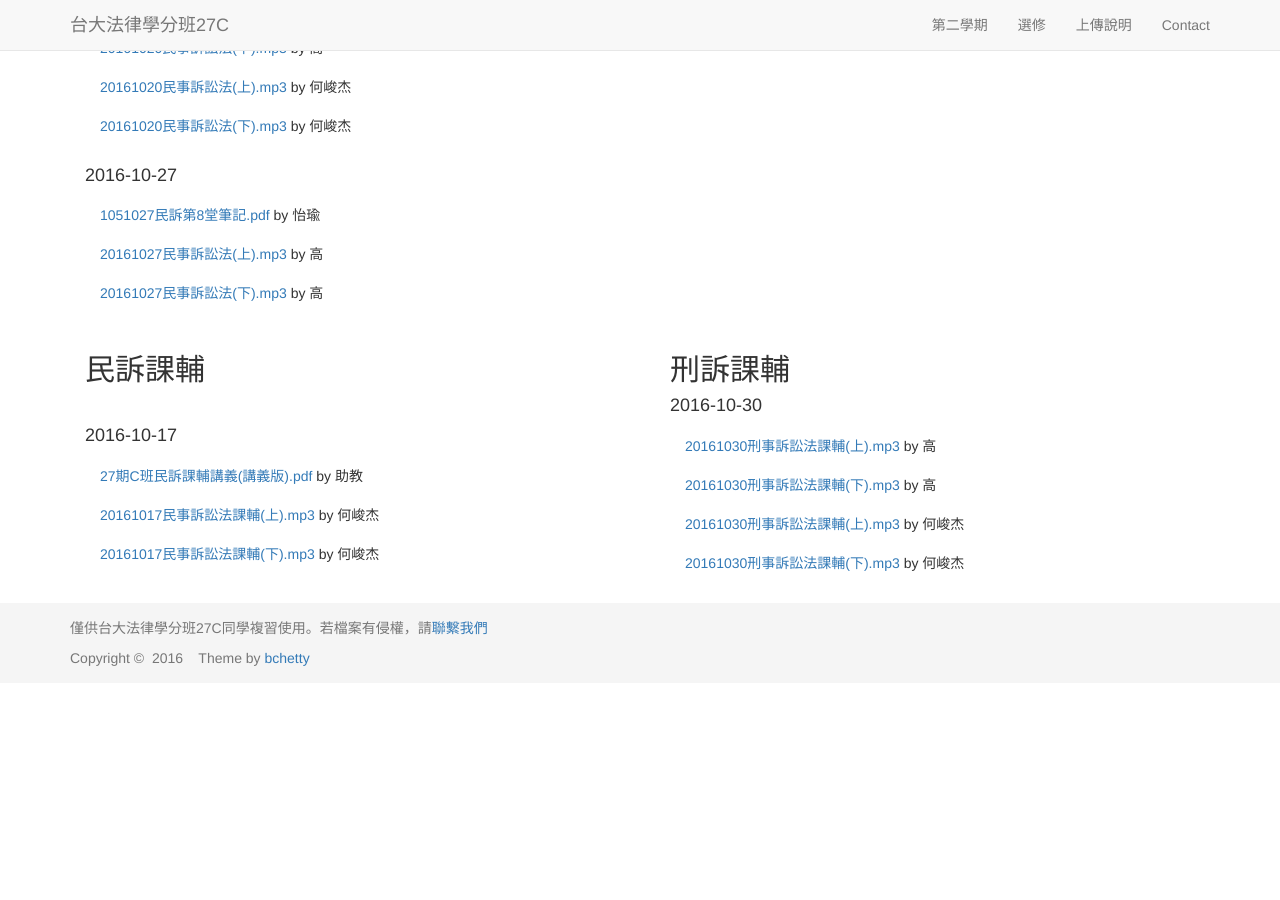
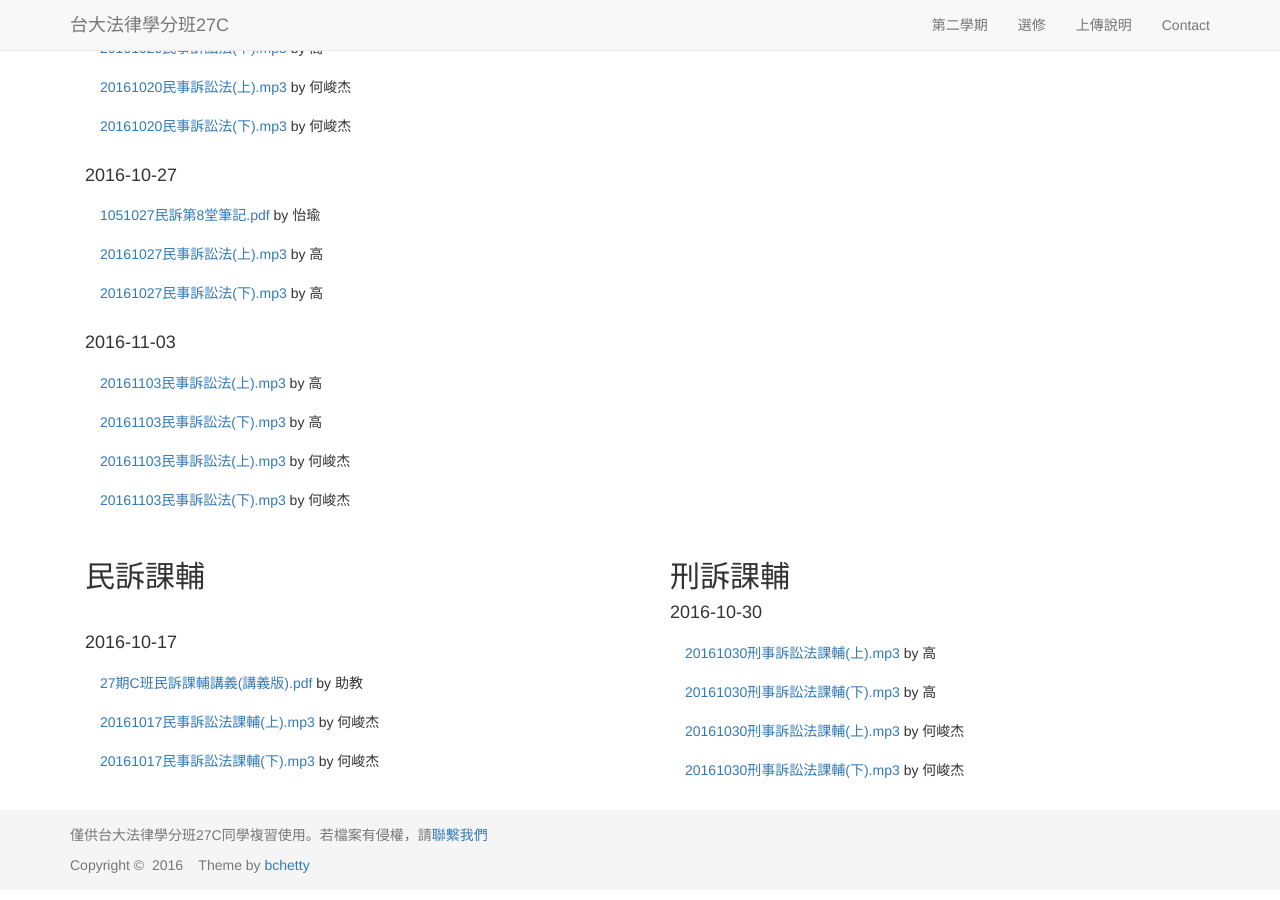
Before and after one commit to maxmilian/ntu_specs_law, a Jekyll site: the page built from semester2/index.html, in a window 1280 px wide and 900 px high, scrolled down 1679 px. Built offline with Jekyll 4.4.1, drawn with Linux system fonts in a browser that asks for light colours; nearby versions of some CDN libraries; before the commit the page ends 2372 px from its top, so only the background shows below that.

Commit message:
add record 20161103

```diff
--- a/semester2/index.html
+++ b/semester2/index.html
@@ -69,6 +69,13 @@
         <li class="list-group-item"><a href="/ntu_specs_law/semester2/civil_procedure/doc/civil_procedure_8.pdf">1051027民訴第8堂筆記.pdf</a> by 怡瑜</li>
         <li class="list-group-item"><a href="{{ site.civil_procedure_record }}/Kao_8_1.mp3">20161027民事訴訟法(上).mp3</a> by 高</li>
         <li class="list-group-item"><a href="{{ site.civil_procedure_record }}/Kao_8_2.mp3">20161027民事訴訟法(下).mp3</a> by 高</li>
+      </ul>
+      <h4>2016-11-03</h4>
+      <ul class="list-group">
+        <li class="list-group-item"><a href="{{ site.civil_procedure_record }}/Kao_9_1.mp3">20161103民事訴訟法(上).mp3</a> by 高</li>
+        <li class="list-group-item"><a href="{{ site.civil_procedure_record }}/Kao_9_2.mp3">20161103民事訴訟法(下).mp3</a> by 高</li>
+        <li class="list-group-item"><a href="{{ site.civil_procedure_record }}/Ho_9_1.mp3">20161103民事訴訟法(上).mp3</a> by 何峻杰</li>
+        <li class="list-group-item"><a href="{{ site.civil_procedure_record }}/Ho_9_2.mp3">20161103民事訴訟法(下).mp3</a> by 何峻杰</li>
       </ul>
     </div>
     <div class="col-md-6">
```
